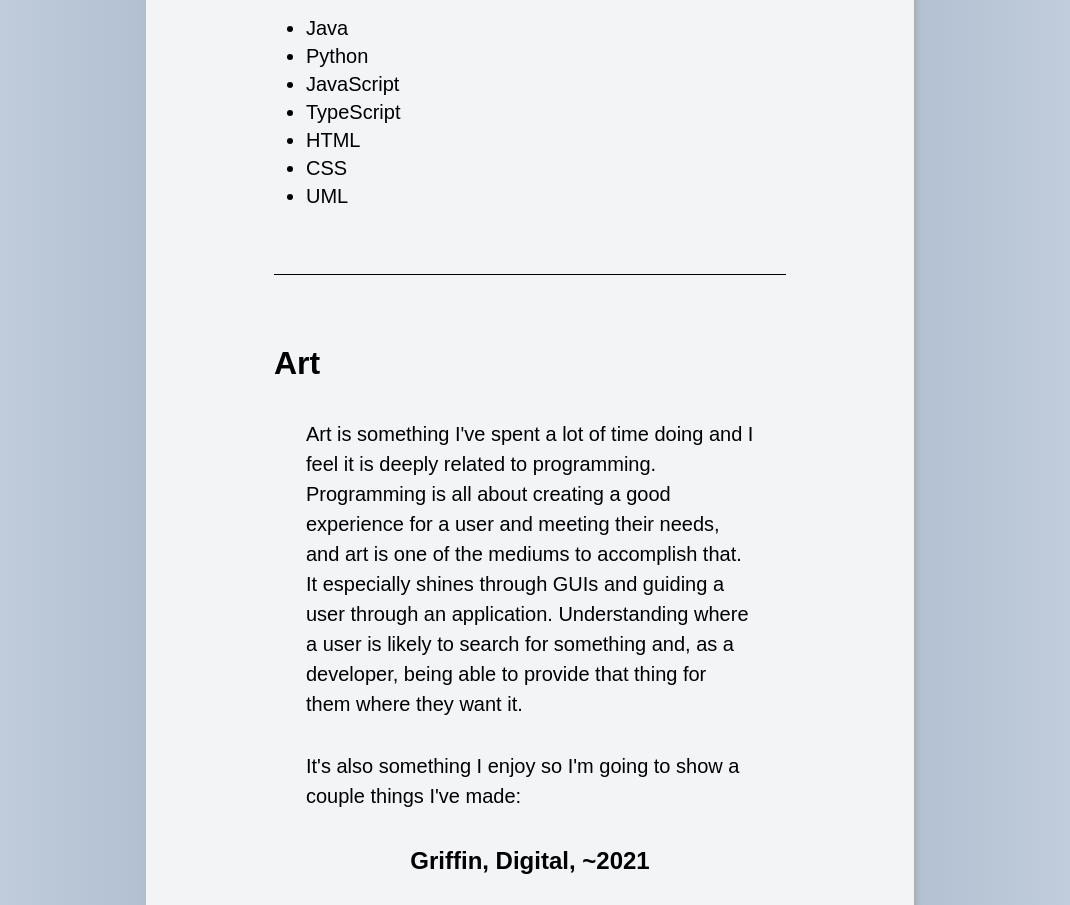
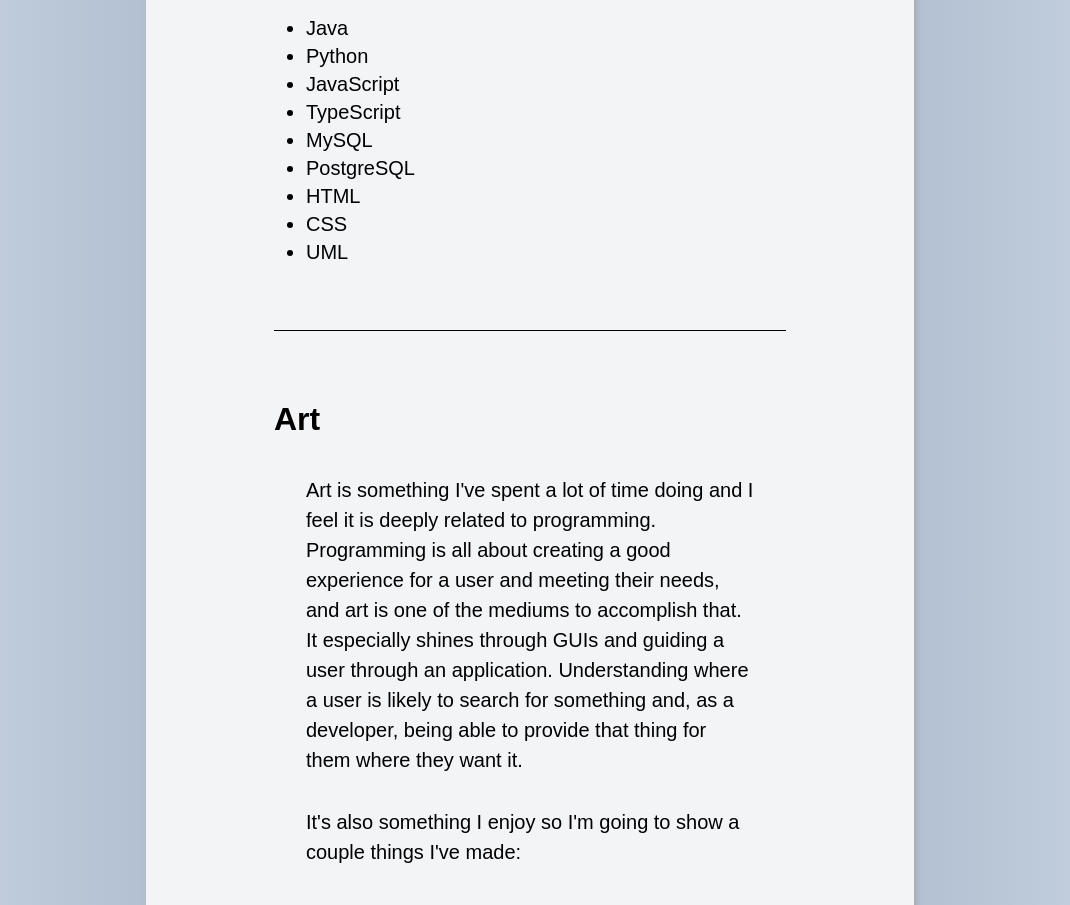
Before and after one commit to PapsBurr/resume-website, a Next.js app: page / in a window 1280 px wide. Shown: the part 2200-3105 px from the top of the page, without its empty margins (110-1180 px from the left). Built offline with nearby package versions, Linux system fonts and the light colour scheme; grey boxes are pictures that could not be loaded.

Commit message:
updates languages

```diff
--- a/src/app/page.js
+++ b/src/app/page.js
@@ -59,6 +59,8 @@ export default function Home() {
               <li>Python</li>
               <li>JavaScript</li>
               <li>TypeScript</li>
+              <li>MySQL</li>
+              <li>PostgreSQL</li>
               <li>HTML</li>
               <li>CSS</li>
               <li>UML</li>
```
